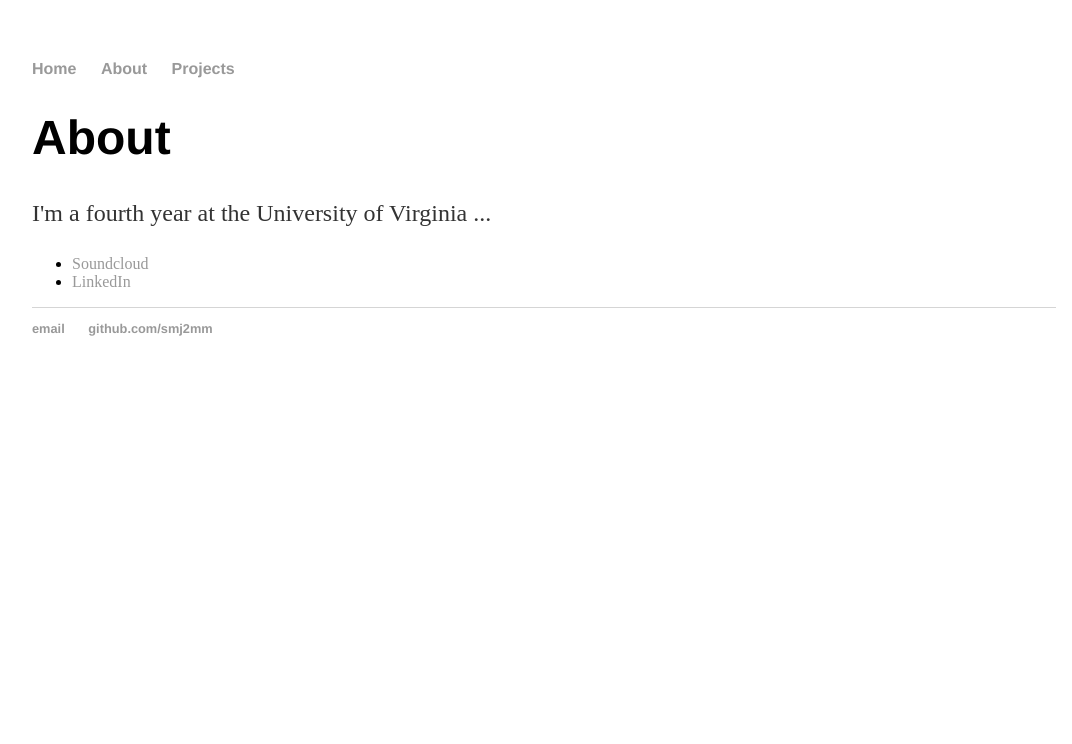
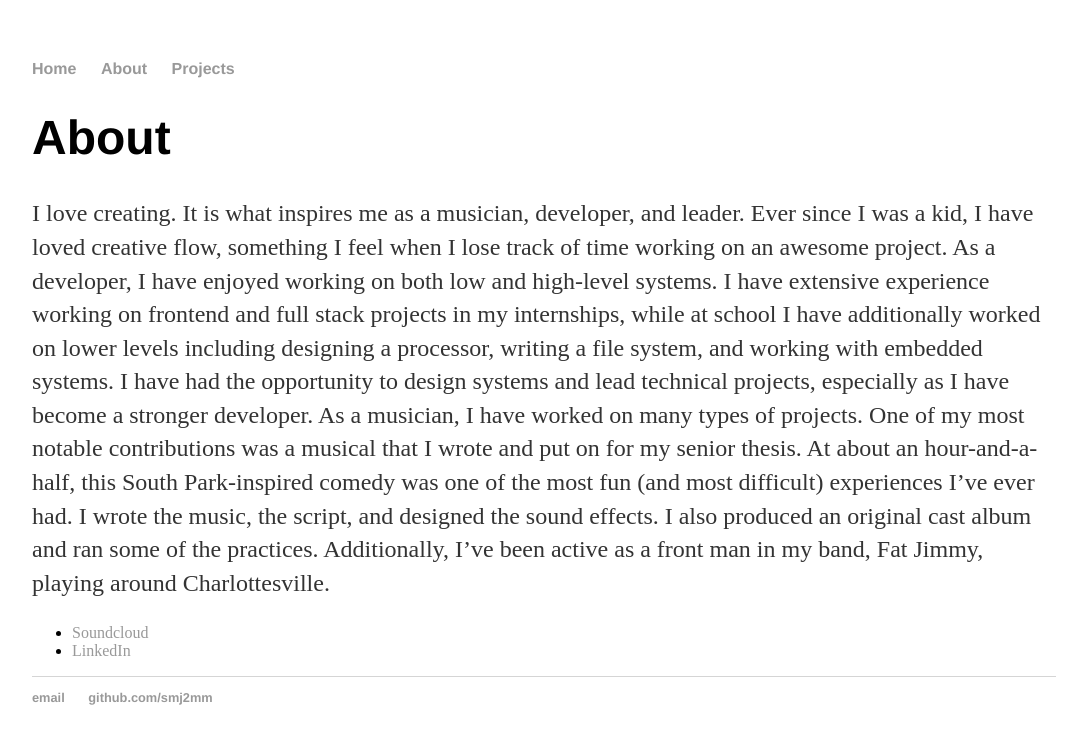
Before and after one commit to smj2mm/smj2mm.github.io, a Jekyll site: the page built from about/index.html, in a window 1280 px wide. Shown: the top 744 px of the page, without its empty margins (96-1168 px from the left). Built offline with Jekyll 4.4.1, drawn with Linux system fonts in a browser that asks for light colours.

Commit message:
Update index.html

```diff
--- a/about/index.html
+++ b/about/index.html
@@ -5,7 +5,12 @@ title: About Steven Jenny
 
 <div class="about">
 	<h1>About</h1>
-	<p>I'm a fourth year at the University of Virginia ...</p>
+	<p>I love creating. It is what inspires me as a musician, developer, and leader. Ever since I was a kid, I have loved creative flow, something I feel when I lose track of time working on an awesome project.
+
+	As a developer, I have enjoyed working on both low and high-level systems. I have extensive experience working on frontend and full stack projects in my internships, while at school I have additionally worked on lower levels including designing a processor, writing a file system, and working with embedded systems. I have had the opportunity to design systems and lead technical projects, especially as I have become a stronger developer.
+
+	As a musician, I have worked on many types of projects. One of my most notable contributions was a musical that I wrote and put on for my senior thesis. At about an hour-and-a-half, this South Park-inspired comedy was one of the most fun (and most difficult) experiences I’ve ever had. I wrote the music, the script, and designed the sound effects. I also produced an original cast album and ran some of the practices. Additionally, I’ve been active as a front man in my band, Fat Jimmy, playing around Charlottesville.
+	</p>
 
 	<ul class="contacts">
 		<li><a href="https://soundcloud.com/steven-jenny">Soundcloud</a></li>
```
